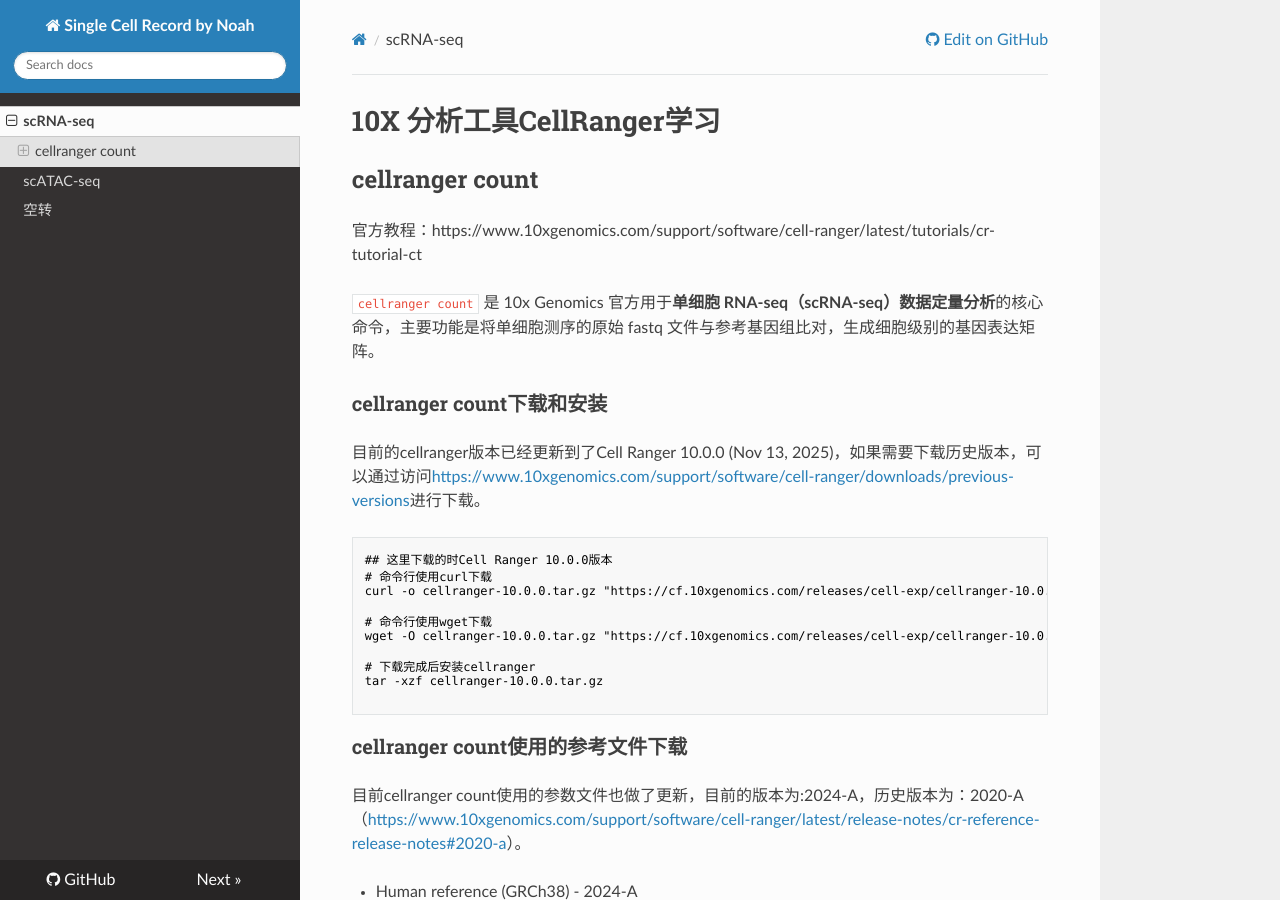
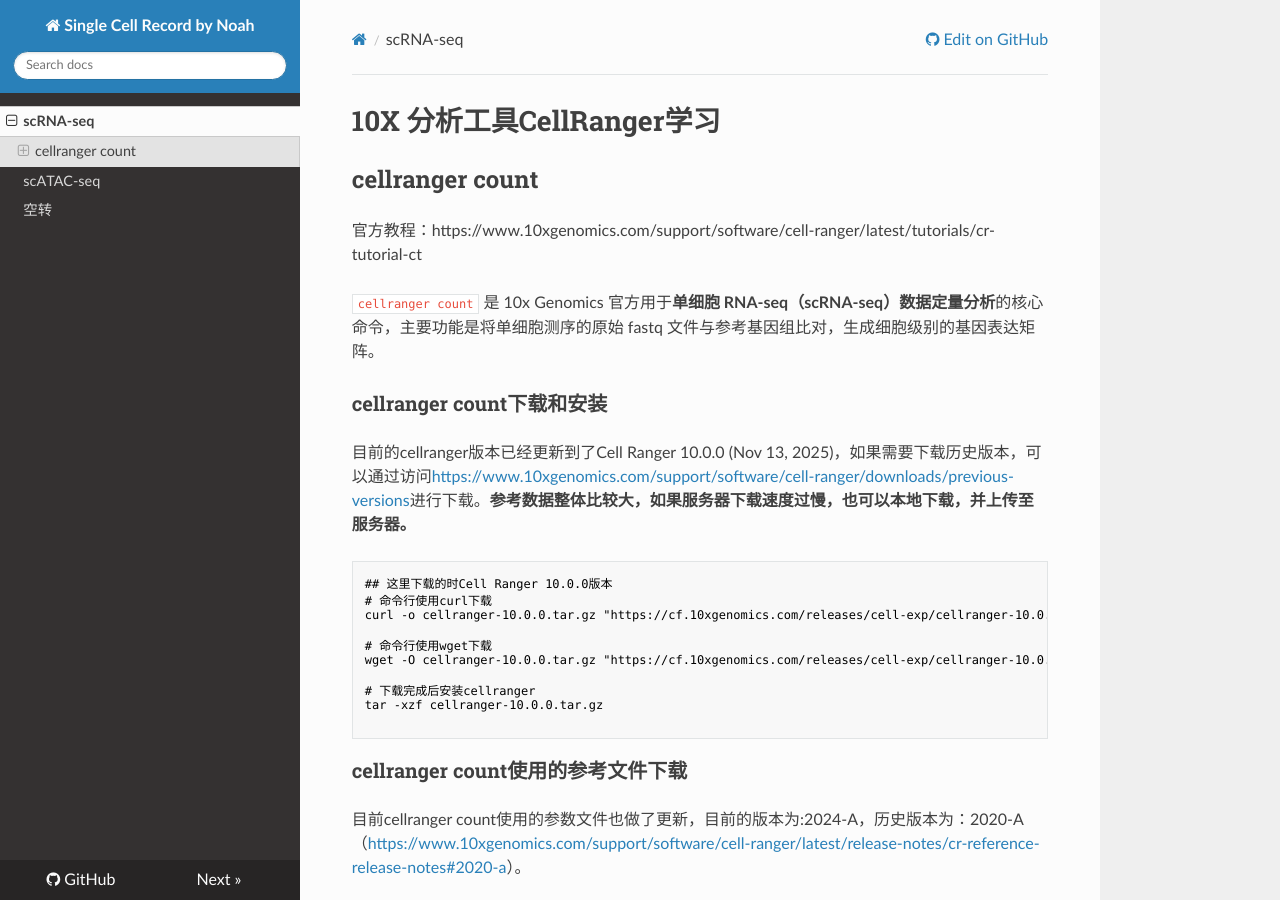
Before and after one commit to Wangjien/my-single-cell-record, an MkDocs documentation site: the page built from docs/scRNA-seq.md, in a window 1280 px wide and 900 px high. Built offline with MkDocs 1.6.1, drawn with Linux system fonts in a browser that asks for light colours; nearby versions of some CDN libraries; some of the changed lines change nothing that is shown.

Commit message:
添加cellranger

````diff
--- a/docs/scRNA-seq.md
+++ b/docs/scRNA-seq.md
@@ -12,7 +12,7 @@
 
 ### cellranger count下载和安装
 
-目前的cellranger版本已经更新到了Cell Ranger 10.0.0 (Nov 13, 2025)，如果需要下载历史版本，可以通过访问[https://www.10xgenomics.com/support/software/cell-ranger/downloads/previous-versions](https://www.10xgenomics.com/support/software/cell-ranger/downloads/previous-versions)进行下载。
+目前的cellranger版本已经更新到了Cell Ranger 10.0.0 (Nov 13, 2025)，如果需要下载历史版本，可以通过访问[https://www.10xgenomics.com/support/software/cell-ranger/downloads/previous-versions](https://www.10xgenomics.com/support/software/cell-ranger/downloads/previous-versions)进行下载。**参考数据整体比较大，如果服务器下载速度过慢，也可以本地下载，并上传至服务器。**
 
 ```powershell
 ## 这里下载的时Cell Ranger 10.0.0版本
````
